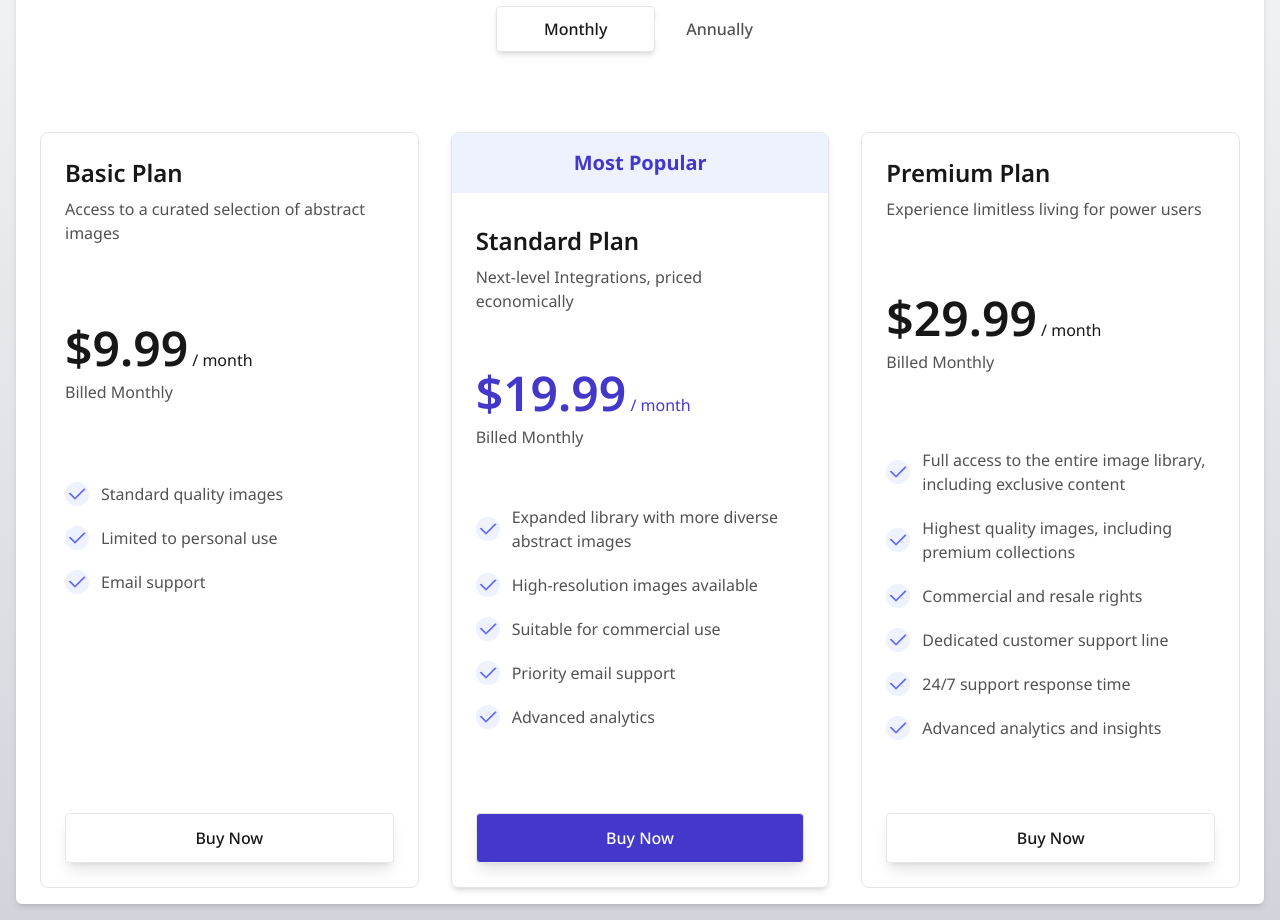
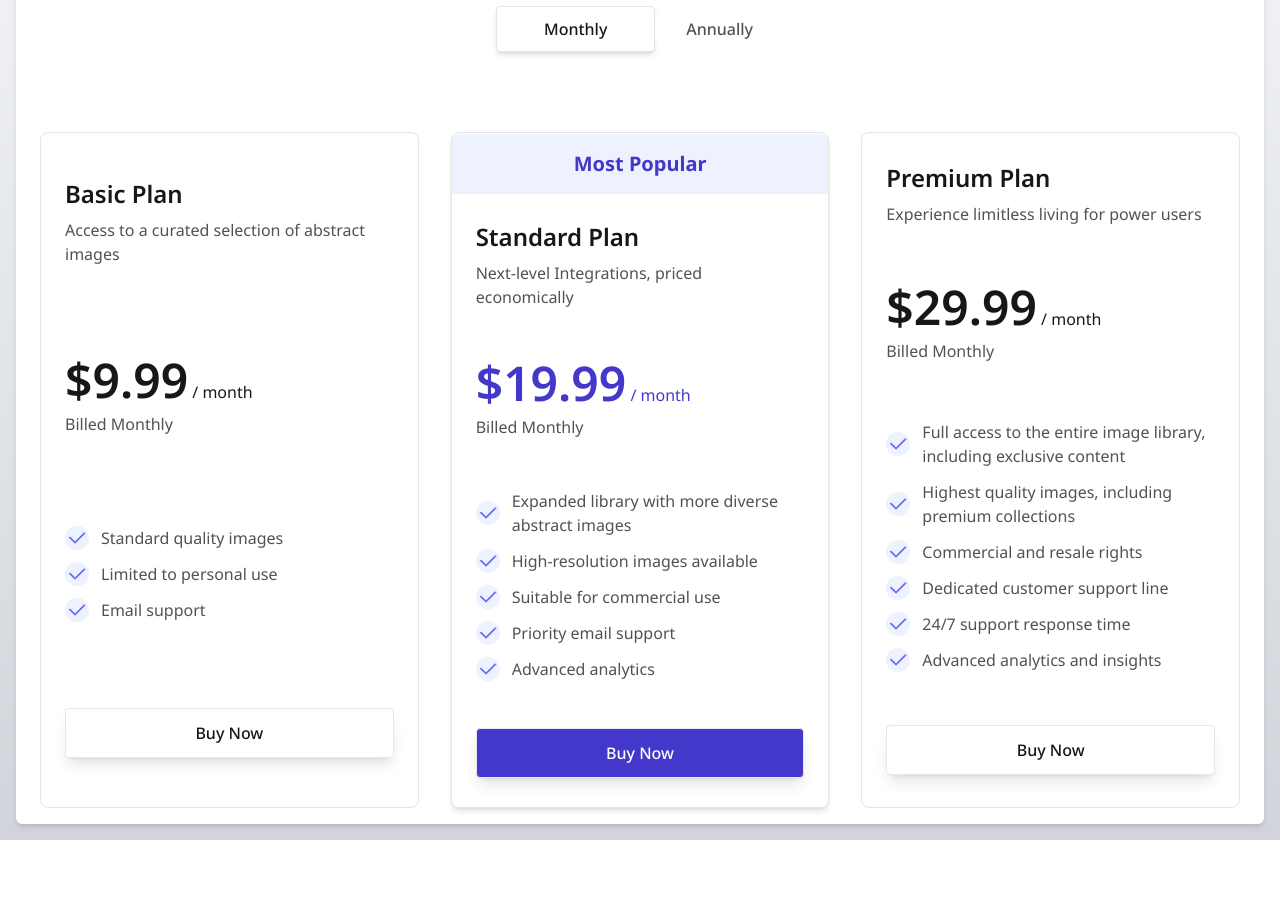
Before and after one commit to guizzettic/gfe-signin, a React (Vite) app in the folder client/: page /pricing in a window 1280 px wide. Shown: the part 300-1220 px from the top of the page. After the commit the page ends 1140 px from the top, so only its background shows below. Built offline with nearby package versions, Linux system fonts and the light colour scheme.

Commit message:
changing height of subscription

```diff
--- a/client/src/Pricing/components/Subscription.tsx
+++ b/client/src/Pricing/components/Subscription.tsx
@@ -20,10 +20,10 @@ const Subscription: React.FC<SubscriptionProps> = ({ plan }) => {
 
   return (
     <div
-      className={`flex flex-1 flex-col justify-between gap-2 self-stretch rounded-lg border-[1px] border-solid border-neutral-200 md:min-h-[532px] ${popular ? "border-indigo-700 shadow-md" : ""}`}
+      className={`flex h-[644px] flex-1 flex-col justify-around self-stretch rounded-lg border-[1px] border-solid border-neutral-200 md:h-[612px] md:min-h-[532px] lg:h-[676px] ${popular ? "border-indigo-700 shadow-md" : ""} `}
     >
       {popular && (
-        <div className="flex items-center justify-center rounded-tl-md rounded-tr-md bg-indigo-50 px-2 py-4">
+        <div className="flex items-center justify-around rounded-tl-md rounded-tr-md bg-indigo-50 px-2 py-4">
           <h1 className="text-center text-xl font-bold text-indigo-700">
             Most Popular
           </h1>
@@ -51,7 +51,8 @@ const Subscription: React.FC<SubscriptionProps> = ({ plan }) => {
         <span className="text-base font-normal text-neutral-600">{`${monthlyPricing ? monthlyPrice[1] : annualPrice[1]}`}</span>
       </div>
 
-      <ul className="flex flex-col gap-5 self-stretch p-4 md:min-h-44 md:px-8 lg:min-h-[300px] lg:p-6">
+      <ul className="flex flex-col gap-3 self-stretch p-4 md:px-8 lg:p-6">
+        {/* <ul className="flex flex-col gap-5 self-stretch p-4 md:min-h-44 md:px-8 lg:min-h-[300px] lg:p-6"> */}
         {planBenefit.map((benefit: string) => (
           <div key={benefit} className="flex items-center gap-3 self-stretch">
             <img
@@ -65,7 +66,7 @@ const Subscription: React.FC<SubscriptionProps> = ({ plan }) => {
         ))}
       </ul>
 
-      <div className="flex flex-col justify-center gap-1.5 self-stretch px-4 pb-4 md:px-8 md:pb-6 lg:p-6">
+      <div className="relative bottom-1 flex flex-col justify-center self-stretch px-4 pb-4 md:px-8 md:pb-6 lg:p-6">
         <button
           className={`rounded border-[0.5px] border-solid px-5 py-3 text-base font-medium shadow-lg ${popular ? "bg-indigo-700 text-white" : "bg-white text-neutral-900"}`}
         >
```
